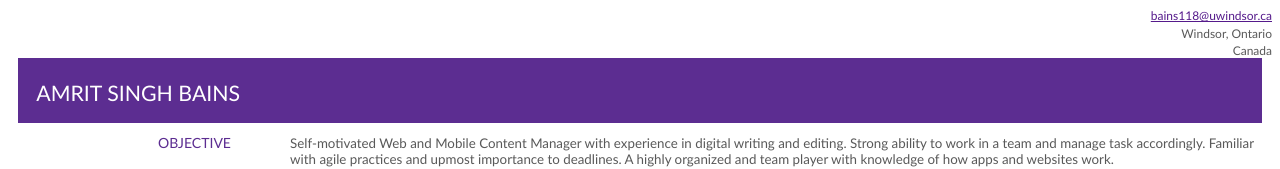
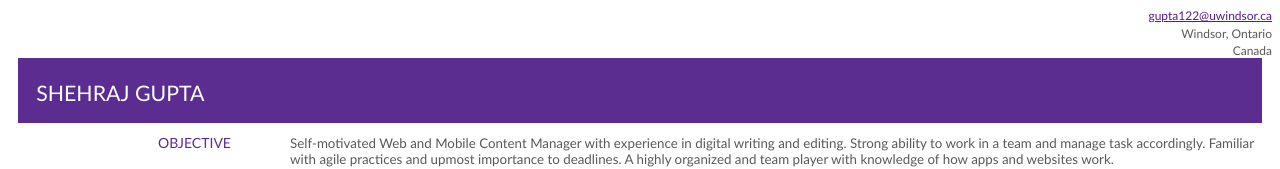
Before and after one commit to shehraj/shehraj.github.io, a plain HTML site: page index.html in a window 1280 px wide. Shown: the top 169 px of the page. Drawn offline with Linux system fonts and the light colour scheme.

Commit message:
Update index.html
I have updated my name

```diff
--- a/index.html
+++ b/index.html
@@ -188,7 +188,7 @@
 
 <p class=ContactInfo>
     <a href="">
-        bains118@uwindsor.ca
+       gupta122@uwindsor.ca
     </a>
 </p>
 
@@ -202,7 +202,7 @@
 <div style='mso-element:para-border-div;border:solid #5C2D91 1.0pt;mso-border-themecolor:accent1;mso-border-alt:solid #5C2D91 .5pt;
  mso-border-themecolor:accent1;padding:4.0pt 6.0pt 4.0pt 6.0pt;background:#5C2D91;mso-background-themecolor:accent1;margin-left:.1in;margin-right:.1in'>
     <p class=Name>
-        Amrit Singh Bains
+        Shehraj Gupta
     </p>
 </div>
 
```
